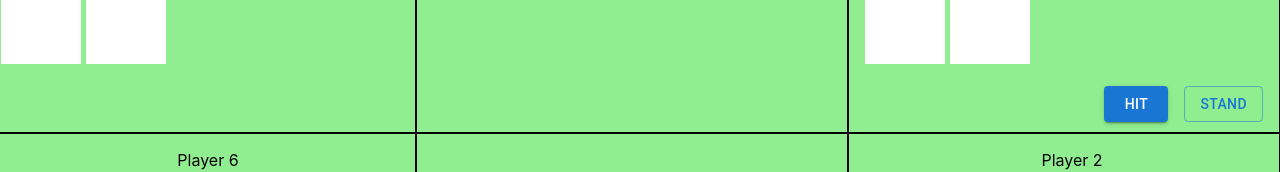
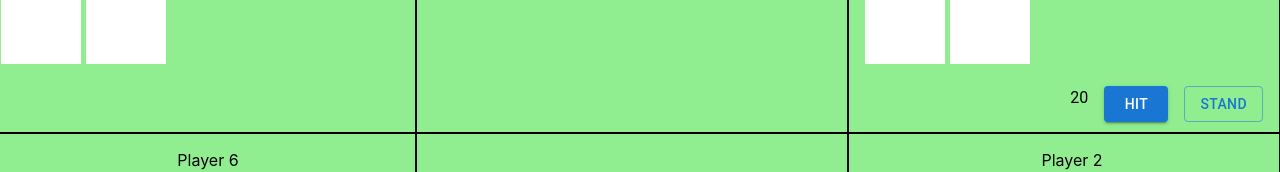
Before and after one commit to PhakphumV/blackjack-sim-th, a React (Create React App) app: page / in a window 1280 px wide. Both pictures are taken after a click on the button "START GAME". Shown: the part 269-441 px from the top of the page. Built offline with nearby package versions, Linux system fonts and the light colour scheme.

Commit message:
player can hit until busted and change playerIndex to next player
GH-7

```diff
--- a/src/App.tsx
+++ b/src/App.tsx
@@ -58,19 +58,37 @@ function App() {
         const [firstCard, ...restCards] = prevCardDeck;
         const clonedCard = { ...firstCard };
         setPlayers((prevPlayers) => {
+          console.log("setPlayers");
           return prevPlayers.map((player, idx) => {
-            const clonedPlayer = { ...player, cards: [...player.cards] };
             if (idx === playerIndex) {
+              const clonedPlayer = { ...player, cards: [...player.cards] };
               clonedCard.concealed = concealed;
               clonedPlayer.cards.push(clonedCard);
+              return clonedPlayer;
             }
-            return clonedPlayer;
+            return player;
           });
         });
         return restCards;
       });
     }, delay);
   };
+
+  const onHit = (playerIdx: number) => {
+    console.log("onHit");
+    playerDrawCard(playerIdx, false, 50);
+  };
+
+  const onStand = (playerIdx: number) => {
+    setPlayerIndex((prev) => playerIdx + 1);
+  };
+
+  // const onBusted = React.useCallback(() => {
+  //   return (playerIdx: number) => {
+  //     setPlayerIndex((prev) => prev + 1);
+  //   };
+  //   // eslint-disable-next-line react-hooks/exhaustive-deps
+  // }, []);
 
   const gameIsReady = () => {
     const dealerPlayer = players.find((player) => !player.isPlayer);
@@ -109,6 +127,7 @@ function App() {
 
   React.useEffect(() => {
     setPlayers((prevPlayer) => {
+      console.log("useEffect on playerIndex");
       return prevPlayer.map((player, idx) => {
         return {
           ...player,
@@ -129,6 +148,7 @@ function App() {
     });
   }, [playerIndex]);
 
+  // console.log("playerIndex", playerIndex);
   return (
     <div className="App">
       <Grid container spacing={2} direction="row" sx={{ minHeight: "100vh" }}>
@@ -136,16 +156,15 @@ function App() {
           .fill(0)
           .map((_, i) => {
             const player = players.find((player) => player.seat === i);
+            const playerIdx = PlayerSeat.findIndex((seat) => seat === i);
             return (
               <Grid item xs={4} key={i} border={1}>
                 <PlayerHand
                   isReady={isGameReady}
-                  onHit={() => {
-                    playerDrawCard(playerIndex, false, 50);
-                  }}
-                  onStand={() => {
-                    setPlayerIndex((prev) => prev + 1);
-                  }}
+                  playerIndex={playerIdx}
+                  onHit={onHit}
+                  onStand={onStand}
+                  // onBusted={}
                   playerInfo={player}
                 />
                 {i === DeckSeat ? (
--- a/src/components/player.tsx
+++ b/src/components/player.tsx
@@ -1,20 +1,64 @@
-import { Grid, Button } from "@mui/material";
+import { useMemo, useEffect } from "react";
+import { Grid, Button, Typography } from "@mui/material";
+import {
+  calculateBlackJackPoint,
+  getCurrentPoint,
+  isBlackJack,
+} from "../helpers/cards";
 import { BlackJacker, CardProp } from "../helpers/interfaces";
 import Card from "./cards";
 
 interface PlayerHandProp {
   playerInfo: BlackJacker | undefined;
+  playerIndex: number;
   isReady: boolean;
-  onHit: () => void;
-  onStand: () => void;
+  onHit: (playerIdx: number) => void;
+  onStand: (playerIdx: number) => void;
+  // onBusted: (playerIdx: number) => void;
+}
+
+interface UserPoint {
+  currentPoint: number;
+  points: number[];
+  isBlackJack: boolean;
 }
 
 const PlayerHand = ({
   playerInfo,
   isReady,
+  playerIndex,
   onHit,
   onStand,
-}: PlayerHandProp) => {
+}: // onBusted,
+PlayerHandProp) => {
+  const points = useMemo<UserPoint>(() => {
+    if (!playerInfo) {
+      return {
+        currentPoint: 0,
+        points: [],
+        isBlackJack: false,
+      };
+    }
+    const points = calculateBlackJackPoint(playerInfo.cards);
+    const currentPoint = getCurrentPoint(points);
+    return {
+      currentPoint: currentPoint,
+      points: points,
+      isBlackJack: isBlackJack(playerInfo.cards),
+    };
+  }, [playerInfo]);
+
+  // if (points[0] > 21 && points[1] > 21) {
+  //   onStand();
+  // }
+
+  useEffect(() => {
+    if (points.currentPoint > 21 && isReady && playerInfo?.isPlayerActive) {
+      console.log("Player busted", playerIndex);
+      onStand(playerIndex);
+    }
+  }, [points, isReady, onStand, playerInfo, playerIndex]);
+
   if (!playerInfo) return null;
 
   return (
@@ -35,7 +79,10 @@ const PlayerHand = ({
           </Grid>
         ))}
       </Grid>
-      {playerInfo.isPlayerActive && isReady && playerInfo.isPlayer ? (
+      {playerInfo.isPlayerActive &&
+      isReady &&
+      playerInfo.isPlayer &&
+      points.currentPoint < 21 ? (
         <Grid
           item
           container
@@ -44,14 +91,17 @@ const PlayerHand = ({
           paddingRight={2}
         >
           <Grid item>
-            <Button variant="outlined" onClick={onStand}>
+            <Button variant="outlined" onClick={() => onStand(playerIndex)}>
               Stand
             </Button>
           </Grid>
           <Grid item>
-            <Button variant="contained" onClick={onHit}>
+            <Button variant="contained" onClick={() => onHit(playerIndex)}>
               Hit
             </Button>
+          </Grid>
+          <Grid item>
+            <Typography>{points.currentPoint}</Typography>
           </Grid>
         </Grid>
       ) : null}
--- a/src/helpers/cards.ts
+++ b/src/helpers/cards.ts
@@ -63,3 +63,32 @@ export const cards: CardProp[] = [
 ];
 
 export const shuffleCards = () => shuffle(cards);
+
+export const calculateBlackJackPoint = (cards: CardProp[]): number[] => {
+  const points = [0, 0];
+  cards.forEach((card) => {
+    if (Array.isArray(card.point)) {
+      points[0] += card.point[0];
+      points[1] += card.point[1];
+    } else {
+      points[0] += card.point;
+      points[1] += card.point;
+    }
+  });
+
+  return points;
+};
+
+export const getCurrentPoint = (points: number[]): number => {
+  let pointsLowerThan21 = points.filter((point) => point <= 21);
+  if (pointsLowerThan21.length === 0) {
+    return Math.min(...points);
+  }
+  return Math.max(...pointsLowerThan21);
+};
+
+export const isBlackJack = (cards: CardProp[]): boolean => {
+  const points = calculateBlackJackPoint(cards);
+  const currentPoint = getCurrentPoint(points);
+  return cards.length === 2 && currentPoint === 21;
+};
```
